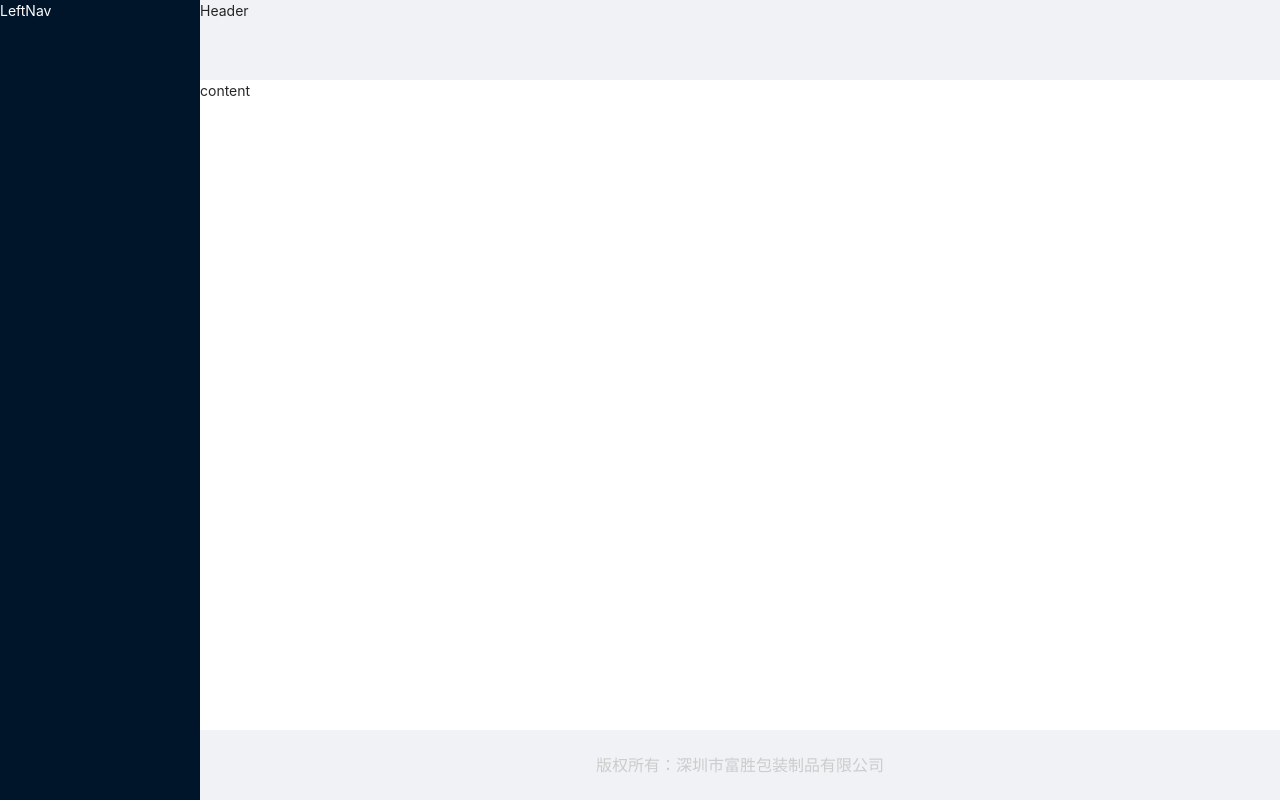
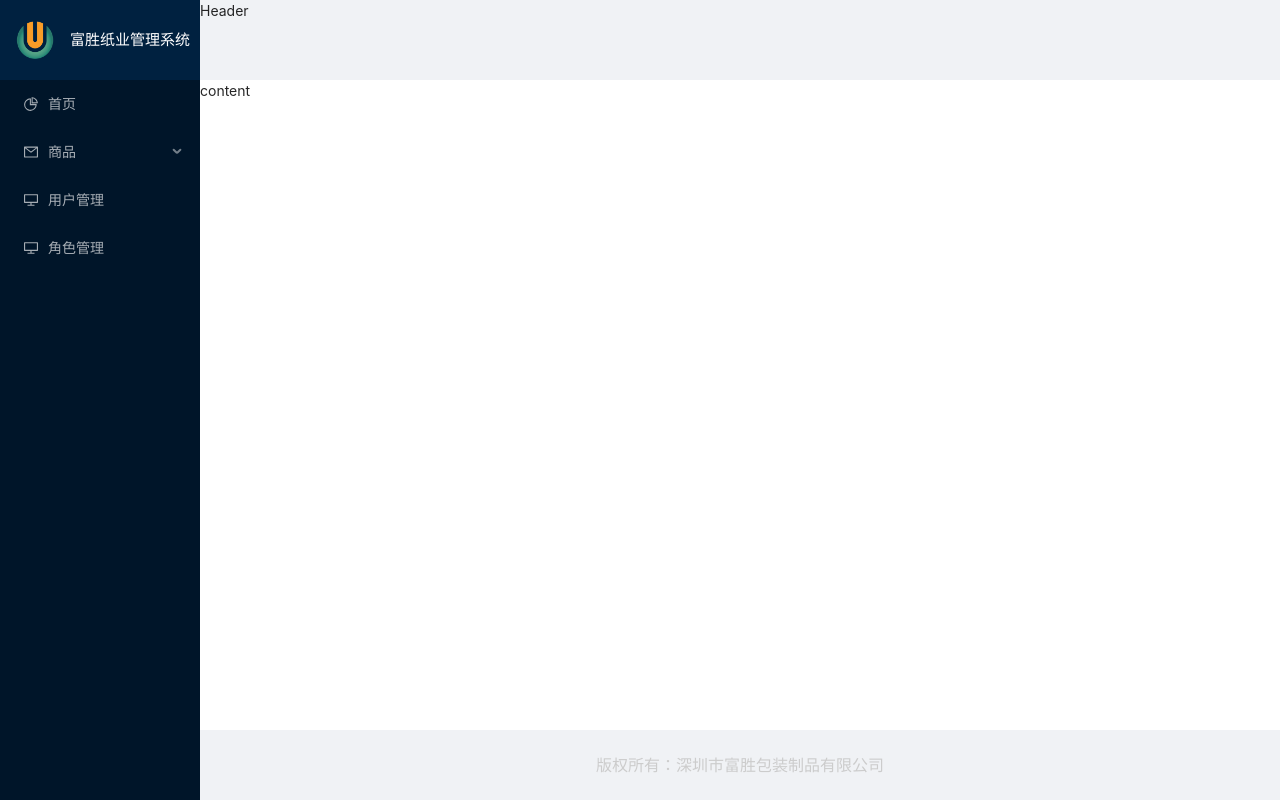
Before and after one commit to zzY0123/backstageWeb, a React (Create React App) app in the folder admin-client/: page / in a window 1280 px wide. Built offline with nearby package versions, Linux system fonts and the light colour scheme.

Commit message:
feat: add left nav content

```diff
--- a/admin-client/src/components/leftNav/leftNav.css
+++ b/admin-client/src/components/leftNav/leftNav.css
@@ -1,3 +1,16 @@
-.left-nav-wrapper {
+.left-nav-wrapper .left-nav-header-wrapper .left-nav-header {
+  display: flex;
+  align-items: center;
+  height: 80px;
+  background-color: #002140;
+}
+.left-nav-wrapper .left-nav-header-wrapper .left-nav-header img {
+  width: 40px;
+  height: 40px;
+  margin: 0 15px;
+}
+.left-nav-wrapper .left-nav-header-wrapper .left-nav-header h1 {
+  font-size: 15px;
   color: #ffffff;
+  margin-bottom: 0;
 }
--- a/admin-client/src/components/leftNav/leftNav.jsx
+++ b/admin-client/src/components/leftNav/leftNav.jsx
@@ -1,12 +1,46 @@
 import React, { Component } from 'react'
+import { Link } from 'react-router-dom'
+
+import logo from '../../assets/image/leftNav/logo.png'
 
 import './leftNav.css'
+
+import { Menu } from 'antd'
+import {
+  PieChartOutlined,
+  DesktopOutlined,
+  MailOutlined,
+} from '@ant-design/icons';
+const { SubMenu } = Menu;
 
 class LeftNav extends Component {
 	render () {
 		return (
 			<div className='left-nav-wrapper'>
-				LeftNav
+				<Link to='/' exact className='left-nav-header-wrapper'>
+					<header className='left-nav-header'>
+						<img src={logo} alt='logo' />
+						<h1>富胜纸业管理系统</h1>
+					</header>
+				</Link>
+				<Menu
+          			mode="inline"
+          			theme="dark"
+       			>
+       			    <Menu.Item key="1" icon={<PieChartOutlined />}>
+       					首页
+          			</Menu.Item>
+          			<SubMenu key="sub1" icon={<MailOutlined />} title="商品">
+          				<Menu.Item key="2">品类管理</Menu.Item>
+            			<Menu.Item key="3">商品管理</Menu.Item>
+          			</SubMenu>
+					<Menu.Item key="4" icon={<DesktopOutlined />}>
+          				用户管理
+          			</Menu.Item>
+					<Menu.Item key="5" icon={<DesktopOutlined />}>
+          				角色管理
+          			</Menu.Item>
+        		</Menu>
 			</div>
 		)
 	}
--- a/admin-client/src/components/leftNav/leftNav.less
+++ b/admin-client/src/components/leftNav/leftNav.less
@@ -1,3 +1,23 @@
 .left-nav-wrapper {
-	color: rgba(255, 255, 255, 1)
+	.left-nav-header-wrapper {
+		.left-nav-header {
+			display: flex;
+			align-items: center;
+			height: 80px;
+			background-color: rgba(0, 33, 64, 1);
+
+			img {
+				width: 40px;
+				height: 40px;
+				margin: 0 15px;
+			}
+
+			h1 {
+				font-size: 15px;
+				color: rgba(255, 255, 255, 1);
+				margin-bottom: 0;
+			}
+		}
+
+	}
 }
--- a/admin-client/src/pages/admin/admin.jsx
+++ b/admin-client/src/pages/admin/admin.jsx
@@ -9,7 +9,7 @@ import './admin.css'
 
 
 import { Layout } from 'antd';
-const {Sider, Content} = Layout;
+const { Sider, Content } = Layout;
 
 class Admin extends Component {
 	render () {
--- a/admin-client/src/pages/login/login.jsx
+++ b/admin-client/src/pages/login/login.jsx
@@ -12,7 +12,7 @@ class Login extends Component {
 			<div className='login-wrapper'>
 				<header className='login-header'>
 					<img src={logo} alt="logo" className='header-logo' />
-					<span className='header-title'>富胜纸业后台管理系统</span>
+					<span className='header-title'>富胜纸业管理系统</span>
 				</header>
 				<LoginFrom />
 			</div>
```
Also changed, not shown: admin-client/src/assets/image/leftNav/logo.png (added).
